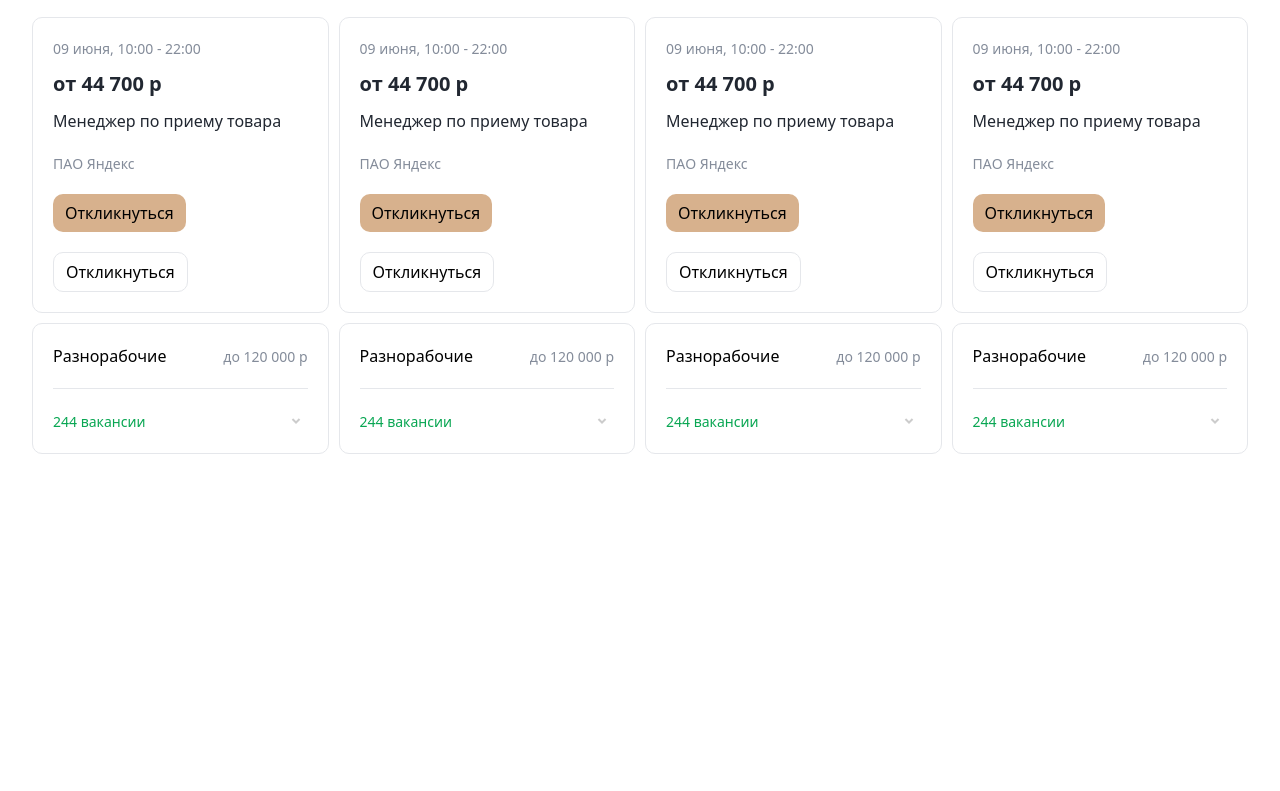
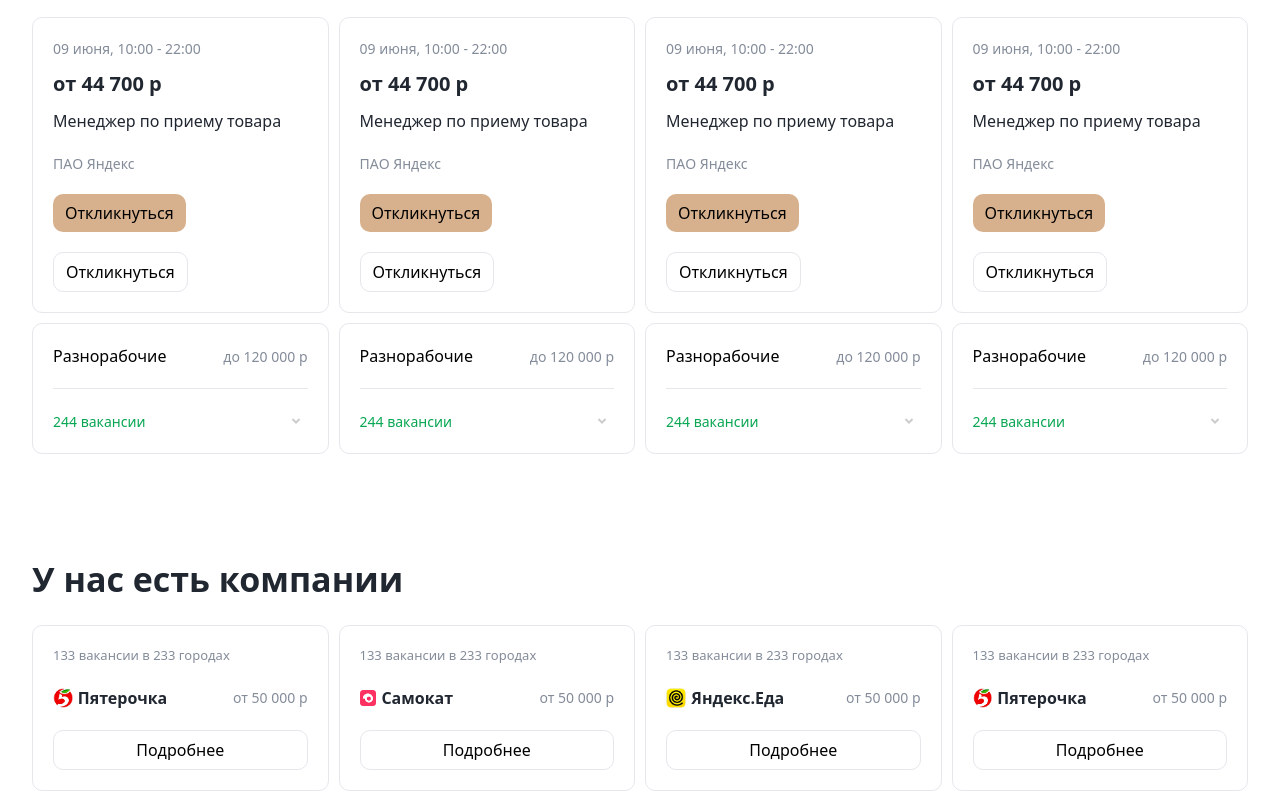
Before and after one commit to MarkMaximus/work, a website: page src/index.html in a window 1280 px wide. Shown: the part 1169-1960 px from the top of the page. Before the commit the page ends 1623 px from the top, so only its background shows below. Drawn offline with nearby package versions, Linux system fonts and the light colour scheme; files that its build step writes are made by us from their sources.

Commit message:
Created Section 4

```diff
--- a/src/index.html
+++ b/src/index.html
@@ -122,5 +122,54 @@
             </div>
         </div>
     </section>
+    <section class="w-[95%] m-auto mt-[100px]">
+        <p class="text-[#212731] text-[34px] font-bold mb-[20px]">У нас есть компании</p>
+        <div class="flex items-center justify-between gap-[10px] mt-[10px]">
+            <div class="border rounded-[10px] p-[20px] w-[25%]">
+                <p class="text-[13px] text-[#848C9A]">133 вакансии в 233 городах</p>
+                <div class="flex items-center justify-between">
+                    <div class="flex items-center gap-[5px] mt-[20px] mb-[20px]">
+                        <img src="company1.png" alt="" class="w-[16%]">
+                        <p class="text-[#212731] font-bold">Пятерочка</p>
+                    </div>
+                    <p class="text-[14px] text-[#848C9A]">от 50 000 р</p>
+                </div>
+                <button class="w-[100%] py-[7px] border rounded-[10px]">Подробнее</button>
+            </div>
+            <div class="border rounded-[10px] p-[20px] w-[25%]">
+                <p class="text-[13px] text-[#848C9A]">133 вакансии в 233 городах</p>
+                <div class="flex items-center justify-between">
+                    <div class="flex items-center gap-[5px] mt-[20px] mb-[20px]">
+                        <img src="company2.png" alt="" class="w-[16%]">
+                        <p class="text-[#212731] font-bold">Самокат</p>
+                    </div>
+                    <p class="text-[14px] text-[#848C9A]">от 50 000 р</p>
+                </div>
+                <button class="w-[100%] py-[7px] border rounded-[10px]">Подробнее</button>
+            </div>
+            <div class="border rounded-[10px] p-[20px] w-[25%]">
+                <p class="text-[13px] text-[#848C9A]">133 вакансии в 233 городах</p>
+                <div class="flex items-center justify-between">
+                    <div class="flex items-center gap-[5px] mt-[20px] mb-[20px]">
+                        <img src="company3.png" alt="" class="w-[16%]">
+                        <p class="text-[#212731] font-bold">Яндекс.Еда</p>
+                    </div>
+                    <p class="text-[14px] text-[#848C9A]">от 50 000 р</p>
+                </div>
+                <button class="w-[100%] py-[7px] border rounded-[10px]">Подробнее</button>
+            </div>
+            <div class="border rounded-[10px] p-[20px] w-[25%]">
+                <p class="text-[13px] text-[#848C9A]">133 вакансии в 233 городах</p>
+                <div class="flex items-center justify-between">
+                    <div class="flex items-center gap-[5px] mt-[20px] mb-[20px]">
+                        <img src="company1.png" alt="" class="w-[16%]">
+                        <p class="text-[#212731] font-bold">Пятерочка</p>
+                    </div>
+                    <p class="text-[14px] text-[#848C9A]">от 50 000 р</p>
+                </div>
+                <button class="w-[100%] py-[7px] border rounded-[10px]">Подробнее</button>
+            </div>
+        </div>
+    </section>
 </body>
 </html>
```
